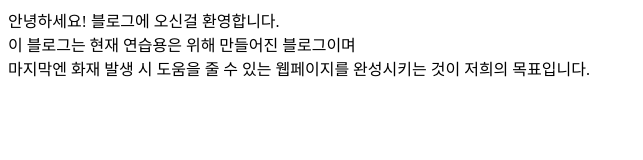
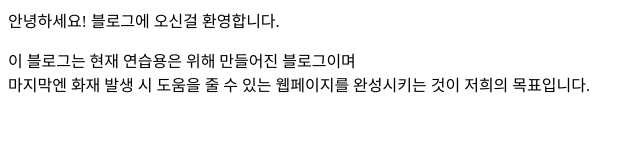
Before and after one commit to kbg08005/start-up, a plain HTML site: page index.html in a window 1280 px wide. Shown: the whole page, without its empty margins (0-643 px from the left). Drawn offline with Linux system fonts and the light colour scheme.

```diff
--- a/index.html
+++ b/index.html
@@ -4,5 +4,5 @@
 	<title>prac blog</title>
 </head>
 <body>
-	안녕하세요! 블로그에 오신걸 환영합니다.<br> 이 블로그는 현재 연습용은 위해 만들어진 블로그이며<br> 마지막엔 화재 발생 시 도움을 줄 수 있는 웹페이지를 완성시키는 것이 저희의 목표입니다.
+	<p>안녕하세요! 블로그에 오신걸 환영합니다.</p>이 블로그는 현재 연습용은 위해 만들어진 블로그이며<br> 마지막엔 화재 발생 시 도움을 줄 수 있는 웹페이지를 완성시키는 것이 저희의 목표입니다.
 </body>
```
